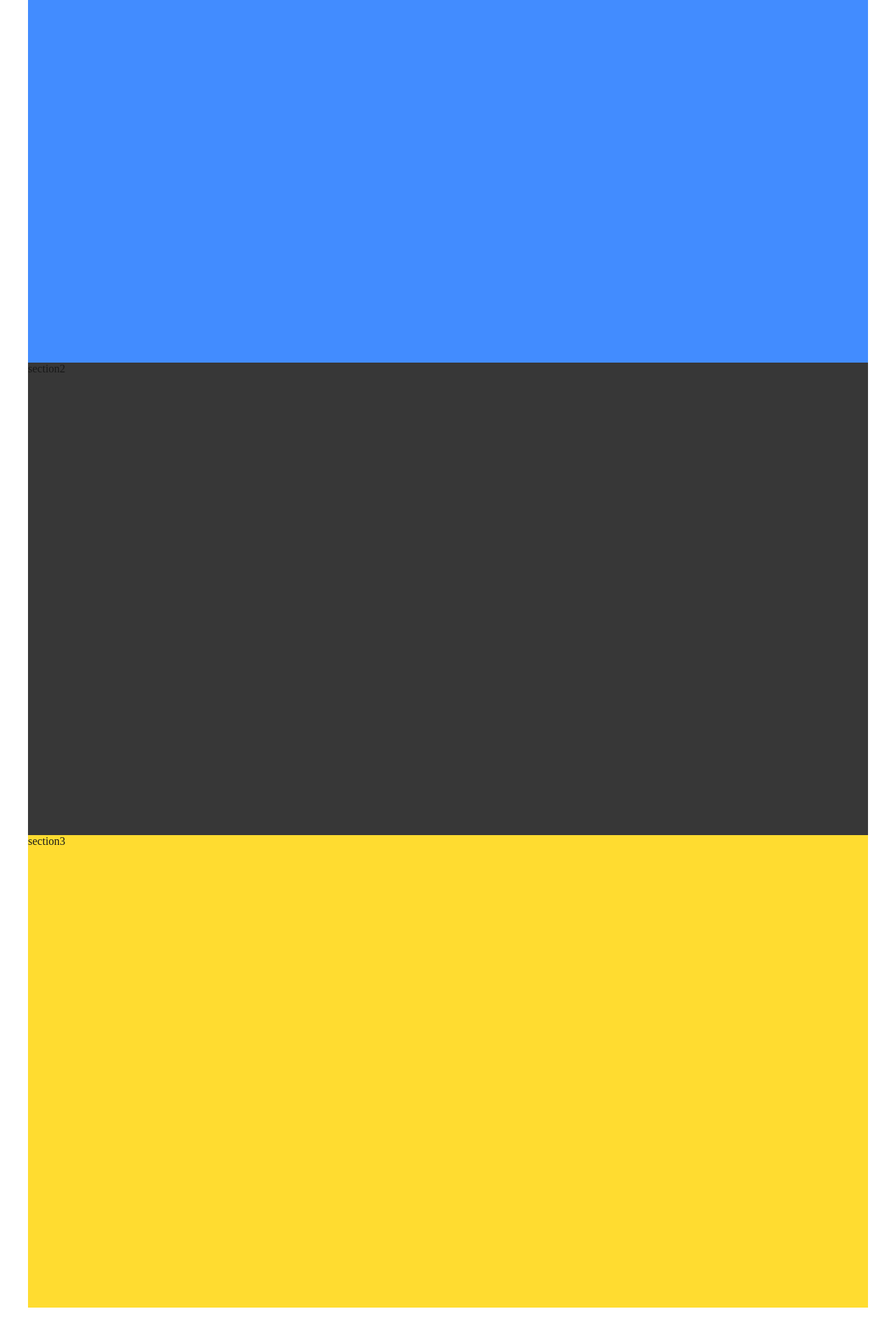
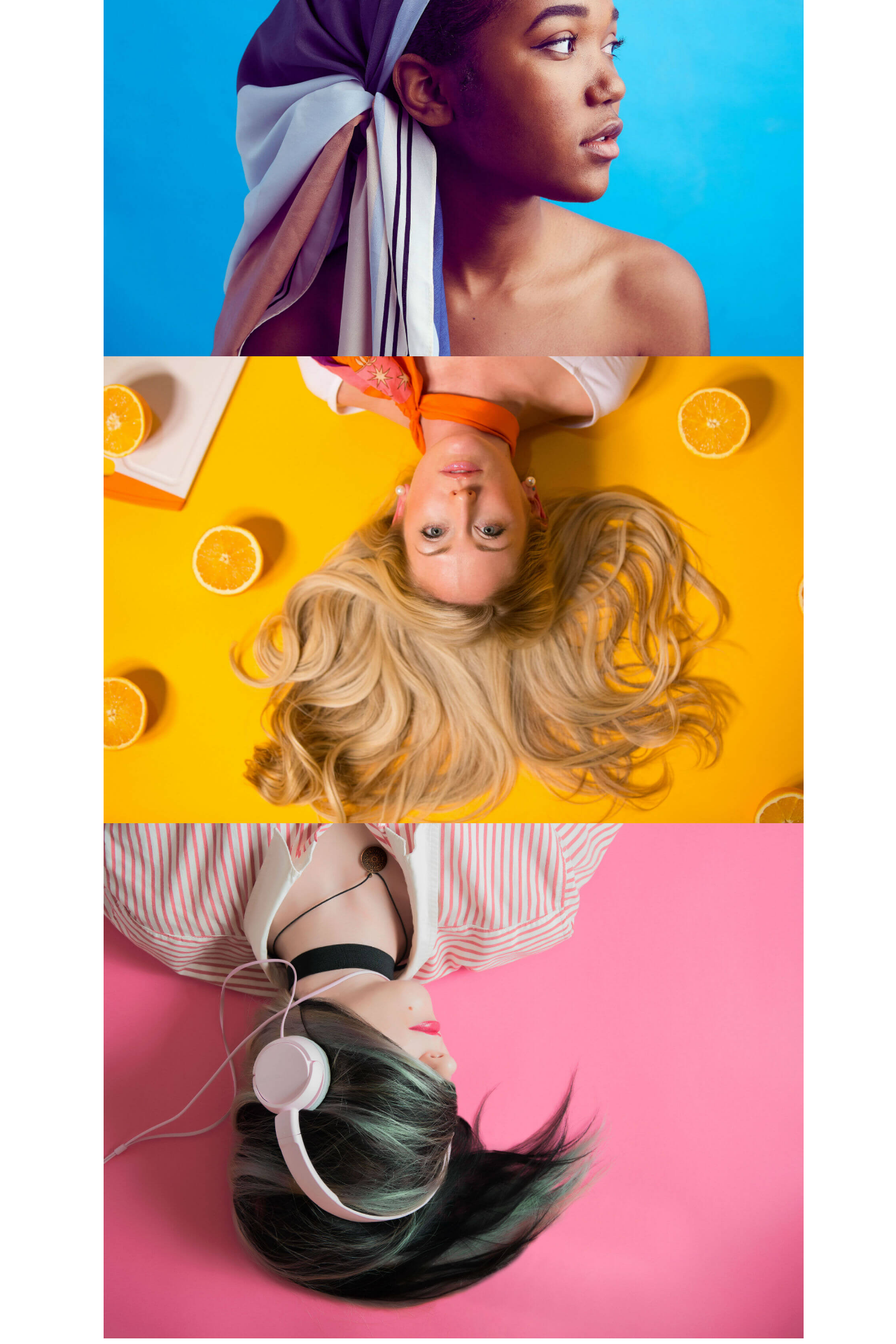
Before and after one commit to kimuniiii/My-Next-Apollo-GraphQL-App, a Next.js app: page /main in a window 1280 px wide. Shown: the part 165-2085 px from the top of the page at 70% size. Before the commit the page ends 2041 px from the top, so only its background shows below. Built offline with nearby package versions, Linux system fonts and the light colour scheme.

Commit message:
LazyImageコンポーネントを簡易的に実装

```diff
--- /dev/null
+++ b/src/components/LazyImage/index.tsx
@@ -0,0 +1,48 @@
+import React, { FC } from 'react';
+import styled from 'styled-components';
+
+type Props = {
+  className?: string;
+  src: string;
+  alt: string;
+  width: number;
+  height: number;
+};
+
+export const LazyImage: FC<Props> = ({
+  className,
+  src,
+  alt,
+  width,
+  height,
+}) => {
+  return (
+    <StImage
+      className={className}
+      src={src}
+      alt={alt}
+      width={width}
+      height={height}
+    />
+  );
+};
+
+const StImage = styled.img`
+  display: block;
+  max-width: 1000px;
+  width: 100%;
+  height: auto;
+
+  @keyframes loaded {
+    0% {
+      opacity: 0.1;
+    }
+    100% {
+      opacity: 1;
+    }
+  }
+
+  &.loaded {
+    animation: loaded 300ms ease-in-out;
+  }
+`;
--- a/src/pages/main/index.tsx
+++ b/src/pages/main/index.tsx
@@ -2,12 +2,32 @@ import { NextPage } from 'next';
 import React from 'react';
 import styled from 'styled-components';
 
+import { LazyImage } from 'src/components/LazyImage';
+
 const Home: NextPage = () => {
   return (
     <StHomeRoot>
-      <StFirstSection>section1</StFirstSection>
-      <StSecondSection>section2</StSecondSection>
-      <StThirdSection>section3</StThirdSection>
+      <LazyImage
+        className="sample"
+        src="/images/sample01.jpeg"
+        alt="sample01"
+        width={1200}
+        height={675}
+      />
+      <LazyImage
+        className="sample"
+        src="/images/sample02.jpeg"
+        alt="sample02"
+        width={1200}
+        height={675}
+      />
+      <LazyImage
+        className="sample"
+        src="/images/sample03.jpeg"
+        alt="sample03"
+        width={1200}
+        height={675}
+      />
     </StHomeRoot>
   );
 };
@@ -19,28 +39,5 @@ const StHomeRoot = styled.main`
   flex-direction: column;
   justify-content: center;
   align-items: center;
+  width: 100vw;
 `;
-
-const StFirstSection = styled.section`
-  max-width: 1200px;
-  width: 100%;
-  height: 675px;
-  background-color: #2e80ff;
-  opacity: 0.9;
-`;
-
-const StSecondSection = styled.section`
-  max-width: 1200px;
-  width: 100%;
-  height: 675px;
-  background-color: #222222;
-  opacity: 0.9;
-`;
-
-const StThirdSection = styled.section`
-  max-width: 1200px;
-  width: 100%;
-  height: 675px;
-  background-color: #ffd91a;
-  opacity: 0.9;
-`;
```
Also changed, not shown: 1 other file (tests, documents, lock files or other folders).
